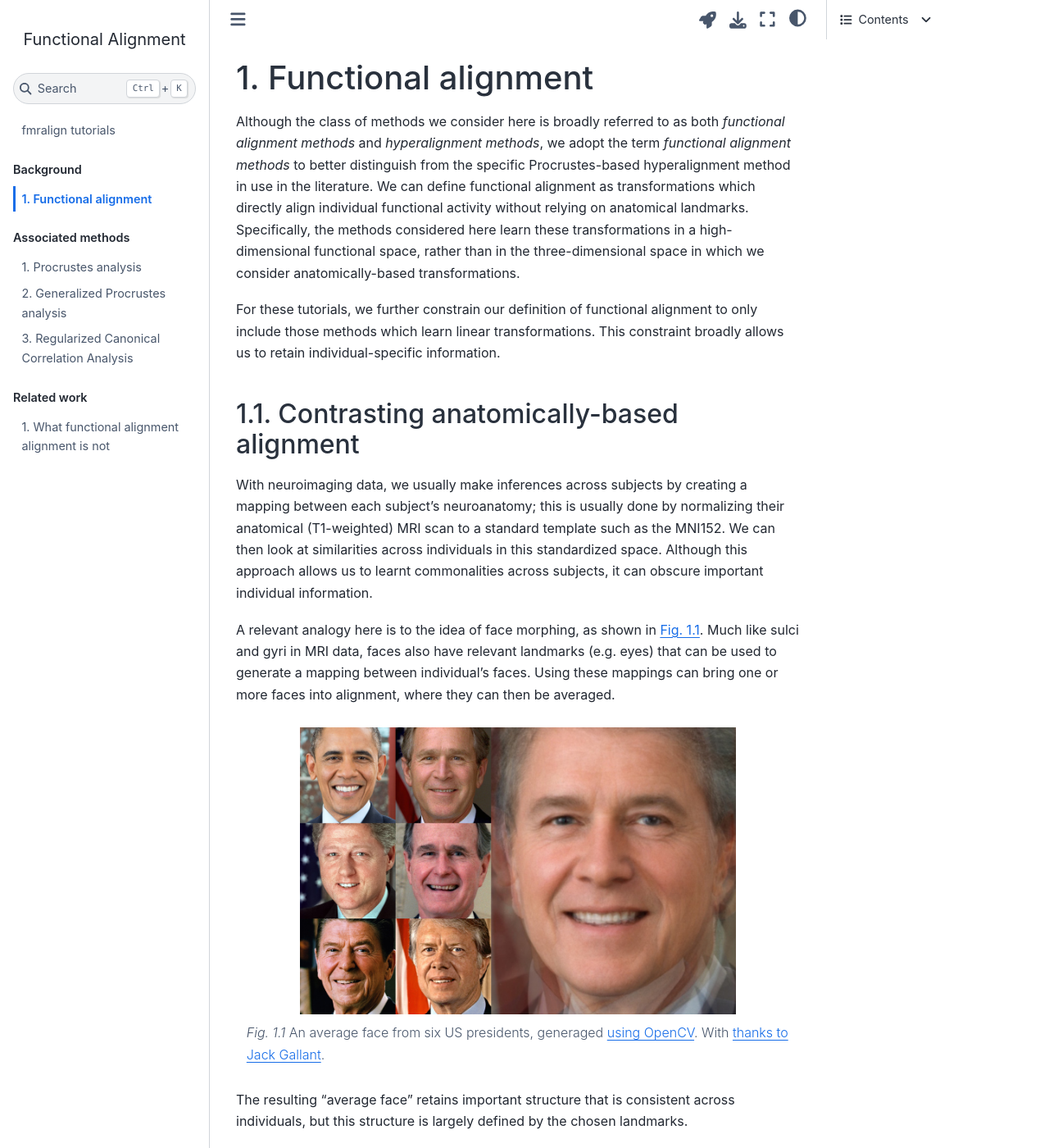
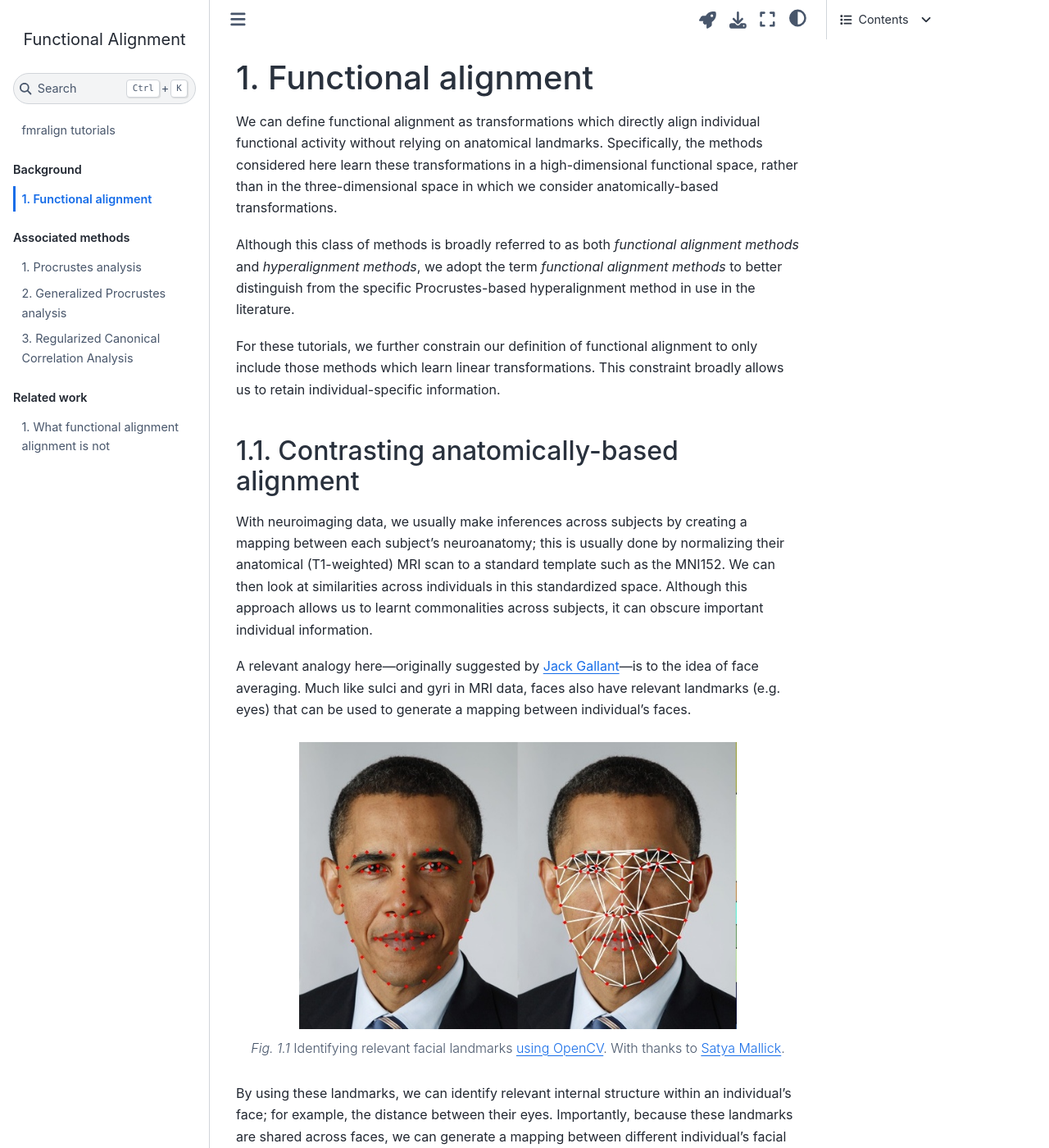
Before and after one commit to neurodatascience/fmralign-tutorials, a Jupyter Book: the page built from content/01-functional-alignment.md, in a window 1280 px wide and 1400 px high. Shown: the whole window at 82% size. Built offline with Jupyter Book 1.0.4 settings and Sphinx 7.4.7 and the Sphinx Book theme 1.1.4, drawn with Linux system fonts in a browser that asks for light colours; some of the changed text lies outside the part shown.

Commit message:
Expand on face averaging analogy

````diff
--- a/content/01-functional-alignment.md
+++ b/content/01-functional-alignment.md
@@ -13,11 +13,12 @@ kernelspec:
 
 # Functional alignment
 
-Although the class of methods we consider here is broadly referred to as both _functional alignment methods_ and _hyperalignment methods_,
-we adopt the term _functional alignment methods_ to better distinguish from the specific Procrustes-based hyperalignment method in use in the literature.
 We can define functional alignment as transformations which directly align individual functional activity without relying on anatomical landmarks.
 Specifically, the methods considered here learn these transformations in a high-dimensional functional space,
 rather than in the three-dimensional space in which we consider anatomically-based transformations.
+
+Although this class of methods is broadly referred to as both _functional alignment methods_ and _hyperalignment methods_,
+we adopt the term _functional alignment methods_ to better distinguish from the specific Procrustes-based hyperalignment method in use in the literature.
 
 For these tutorials, we further constrain our definition of functional alignment to only include those methods which learn linear transformations.
 This constraint broadly allows us to retain individual-specific information.
@@ -29,11 +30,22 @@ this is usually done by normalizing their anatomical (T1-weighted) MRI scan to a
 We can then look at similarities across individuals in this standardized space.
 Although this approach allows us to learnt commonalities across subjects, it can obscure important individual information.
 
-A relevant analogy here is to the idea of face morphing,
-as shown in {numref}`average-president-jpg`.
+A relevant analogy here---originally suggested by [Jack Gallant](https://smartech.gatech.edu/handle/1853/60990)---is to the idea of face averaging.
 Much like sulci and gyri in MRI data,
 faces also have relevant landmarks (e.g. eyes) that can be used to generate a mapping between individual's faces.
-Using these mappings can bring one or more faces into alignment, where they can then be averaged.
+
+```{figure} ../images/facial_landmarks.png
+---
+height: 350px
+name: facial-landmarks-png
+---
+Identifying relevant facial landmarks [using OpenCV](https://learnopencv.com/delaunay-triangulation-and-voronoi-diagram-using-opencv-c-python/).
+With thanks to [Satya Mallick](https://learnopencv.com/about/).
+```
+
+By using these landmarks, we can identify relevant internal structure within an individual's face; for example, the distance between their eyes.
+Importantly, because these landmarks are shared across faces, we can generate a mapping between different individual's facial structures.
+These mappings can then be used to bring one or more faces into alignment, where they can then be averaged, as shown in {numref}`average-president-jpg`
 
 ```{figure} ../images/average-president.jpg
 ---
@@ -41,11 +53,13 @@ height: 350px
 name: average-president-jpg
 ---
 An average face from six US presidents, generaged [using OpenCV](https://learnopencv.com/average-face-opencv-c-python-tutorial/).
-With [thanks to Jack Gallant](https://smartech.gatech.edu/handle/1853/60990).
+With thanks to [Satya Mallick](https://learnopencv.com/about/).
+
 ```
 
-The resulting "average face" retains important structure that is consistent across individuals,
+The resulting composite or "average face" retains important structure that is consistent across individuals,
 but this structure is largely defined by the chosen landmarks.
+This means that idiosyncratic information---particularly information that is not represented in the original landmarks, such as hairline---is not well-represented in the composite face.
 
 ## High-dimensional functional spaces
 
@@ -88,8 +102,6 @@ We will cover one such latent factor model, the Shared Response Model, in these
 Instead of visualizing these spaces, then, we will simply have to reason about them.
 This takes a bit of getting used to,
 and it's important to note that [our default intution is often wrong](https://marckhoury.github.io/blog/counterintuitive-properties-of-high-dimensional-space)!
-There are [good resources](https://www.youtube.com/watch?v=zwAD6dRSVyI) for learning to think in higher dimensions,
-but here we'll focus on how we can learn to work with them.
 
 At a high-level, the goal is to make two distributions of participant activity patterns look as similar as possible,
 given certain constraints on the transformation.
````
Also changed, not shown: images/facial_landmarks.png (added).
